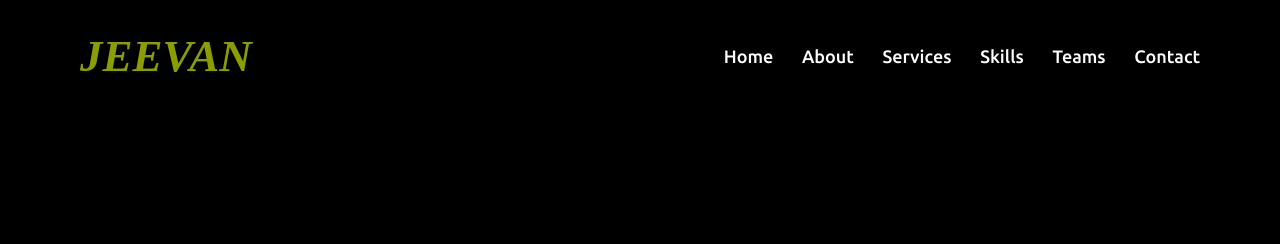
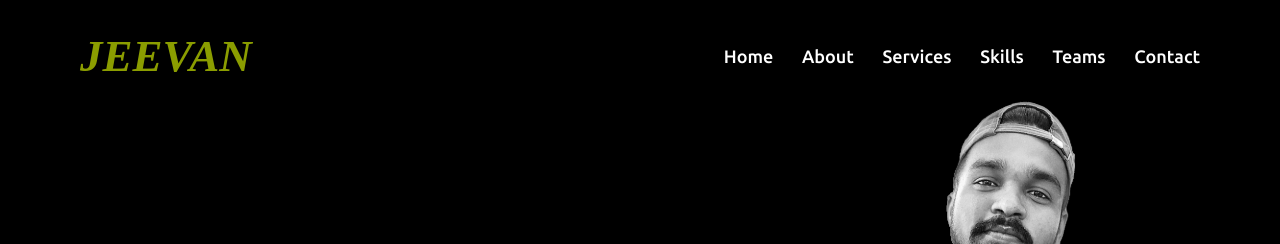
Before and after one commit to jeevan-gupta/jeevan-gupta.github.io, a plain HTML site: page index.html in a window 1280 px wide. Shown: the top 244 px of the page. Drawn offline with nearby package versions, Linux system fonts and the light colour scheme.

Commit message:
Update index.html

```diff
--- a/index.html
+++ b/index.html
@@ -45,9 +45,9 @@
                 <a href="#">Hire me</a>
             </div>
         </div>
-<!--         <div class="image">
+        <div class="image">
             <img src="images/wall.png" alt="cover">
-        </div> -->
+        </div>
     </section>
 
     <!-- about section start -->
```
